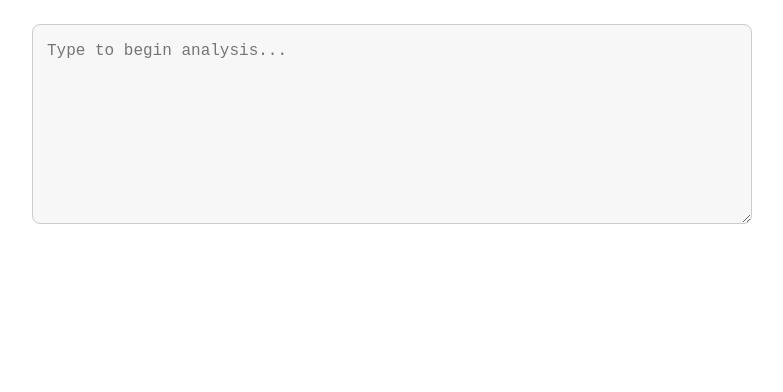
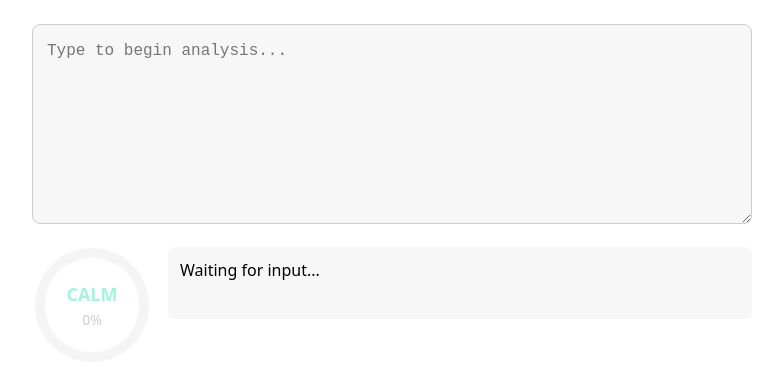
Before and after one commit to blankr3/reactivity_mirror, a plain HTML site: page index.html in a window 1280 px wide. Shown: the whole page, without its empty margins (248-1031 px from the left). Drawn offline with Linux system fonts and the light colour scheme.

Commit message:
Update index.html

```diff
--- a/index.html
+++ b/index.html
@@ -28,57 +28,131 @@
 <body>
     <div class="wrap">
         <textarea id="reactivity-input" placeholder="Type to begin analysis..."></textarea>
-        <div class="feedback-grid">
+        <div class="feedback-grid is-idle">
+            <div class="gauge-container">
+                <svg class="gauge-svg" viewBox="0 0 120 120">
+                    <circle class="gauge-track" cx="60" cy="60" r="52" />
+                    <circle id="gauge-value" class="gauge-value" cx="60" cy="60" r="52" stroke-dasharray="326.7" stroke-dashoffset="326.7" stroke="#00E091" />
+                </svg>
+                <div class="gauge-text">
+                    <div id="gauge-badge" class="gauge-badge">CALM</div>
+                    <div id="gauge-score" class="gauge-score">0%</div>
+                </div>
             </div>
+            <div id="coach-output" class="coach-output">Waiting for input...</div>
+            <div id="chips-container" class="chips-container"></div>
+        </div>
     </div>
 
     <script type="module">
         // --- CONFIGURATION ---
-        const API_URL = "YOUR_SERVER_URL_HERE"; // IMPORTANT: Update this after you deploy
+        const API_URL = "YOUR_SERVER_URL_HERE"; // IMPORTANT: Update this after you deploy your Python backend
         const DEBOUNCE_DELAY = 300;
+        const circumference = 326.7;
 
-        const D = { /* ... DOM element references ... */ };
-        // This is a simplified version for brevity
-        D.textInput = document.getElementById('reactivity-input');
-        // ... (add the rest of the gauge, chips, coach elements here)
+        // --- DOM ELEMENTS ---
+        const D = {
+            textInput: document.getElementById('reactivity-input'),
+            feedbackGrid: document.querySelector('.feedback-grid'),
+            gaugeValue: document.getElementById('gauge-value'),
+            gaugeBadge: document.getElementById('gauge-badge'),
+            gaugeScore: document.getElementById('gauge-score'),
+            coachOutput: document.getElementById('coach-output'),
+            chipsContainer: document.getElementById('chips-container')
+        };
 
         let typingTimer;
+        let lastAnalyzedText = '';
 
+        // --- UI UPDATE FUNCTIONS ---
+        function updateGauge(score) {
+            if (score < 0.15) { score = 0; }
+            const percentage = Math.round(score * 100);
+            const offset = circumference * (1 - score);
+            let color = '#00E091', badgeText = 'CALM';
+            if (score >= 0.8) { color = '#d90429'; badgeText = 'CRITICAL'; }
+            else if (score >= 0.6) { color = '#FF5A5A'; badgeText = 'HIGH'; }
+            else if (score >= 0.4) { color = '#FFC700'; badgeText = 'MEDIUM'; }
+            else if (score >= 0.2) { color = '#76c893'; badgeText = 'LOW'; }
+            D.gaugeValue.style.strokeDashoffset = offset;
+            D.gaugeValue.style.stroke = color;
+            D.gaugeBadge.textContent = badgeText;
+            D.gaugeBadge.style.color = color;
+            D.gaugeScore.textContent = `${percentage}%`;
+        }
+
+        function updateChips(triggers = []) {
+            D.chipsContainer.innerHTML = '';
+            triggers.slice(0, 4).forEach(t => {
+                const chip = document.createElement('div');
+                chip.className = 'chip';
+                chip.textContent = t;
+                D.chipsContainer.appendChild(chip);
+            });
+        }
+
+        function updateCoaching(score, triggers = []) {
+            const s = new Set(triggers.map(t => t.toLowerCase()));
+            let c = "Notice the body breathing.";
+            if (score >= 0.7) c = s.has("accusation") ? "Focus on 'I' statements." : "Soften shoulders.";
+            else if (score >= 0.4) c = "Is this truly urgent? One slower breath.";
+            D.coachOutput.textContent = c;
+        }
+
+        function resetUI() {
+            updateGauge(0);
+            updateChips([]);
+            D.coachOutput.textContent = 'Waiting for input...';
+            D.feedbackGrid.classList.add('is-idle');
+        }
+
+        // --- MAIN ANALYSIS FUNCTION ---
         async function analyze() {
             const text = D.textInput.value;
-            if (!text.trim()) {
-                // resetUI(); // You can add a reset function here
-                return;
-            }
+            const normalizedText = text.trim();
 
+            if (normalizedText === lastAnalyzedText) return;
+            if (!normalizedText) { resetUI(); return; }
+
+            lastAnalyzedText = normalizedText;
+            D.feedbackGrid.classList.remove('is-idle');
             D.coachOutput.classList.add('analyzing');
             D.coachOutput.textContent = '...';
 
             try {
+                if (!API_URL.startsWith('http')) {
+                    throw new Error("API_URL is not configured. Please update the script.");
+                }
+
                 const response = await fetch(`${API_URL}/analyze`, {
                     method: 'POST',
                     headers: { 'Content-Type': 'application/json' },
-                    body: JSON.stringify({ text: text })
+                    body: JSON.stringify({ text: normalizedText })
                 });
 
-                if (!response.ok) throw new Error('Network response was not ok');
+                if (!response.ok) throw new Error(`Server returned an error: ${response.status}`);
 
                 const result = await response.json();
 
-                // updateUI(result.reactive_score, result.triggers); // Update your gauge, chips, etc.
+                updateGauge(result.reactive_score);
+                updateChips(result.triggers);
+                updateCoaching(result.reactive_score, result.triggers);
 
             } catch (error) {
                 console.error("Analysis failed:", error);
-                D.coachOutput.textContent = 'Analysis failed.';
+                D.coachOutput.textContent = 'Analysis service is unavailable.';
             } finally {
                 D.coachOutput.classList.remove('analyzing');
             }
         }
 
+        // --- INITIALIZATION ---
         D.textInput.addEventListener('input', () => {
             clearTimeout(typingTimer);
             typingTimer = setTimeout(analyze, DEBOUNCE_DELAY);
         });
+
+        resetUI(); // Set the initial state
     </script>
 </body>
 </html>
```
